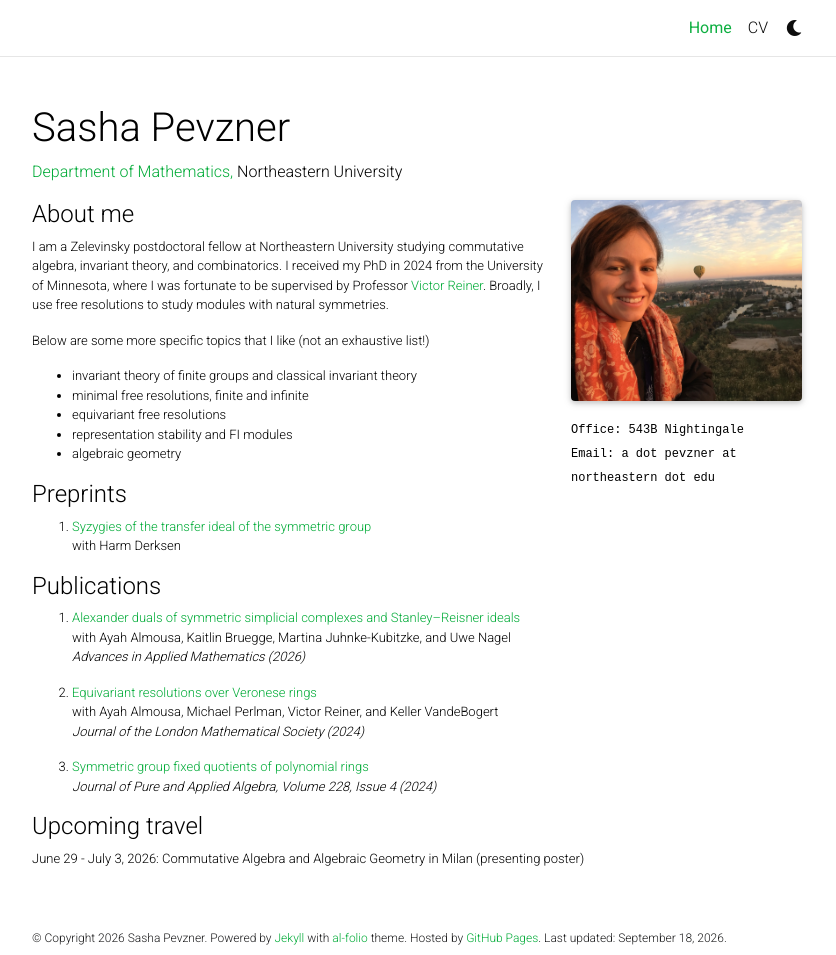
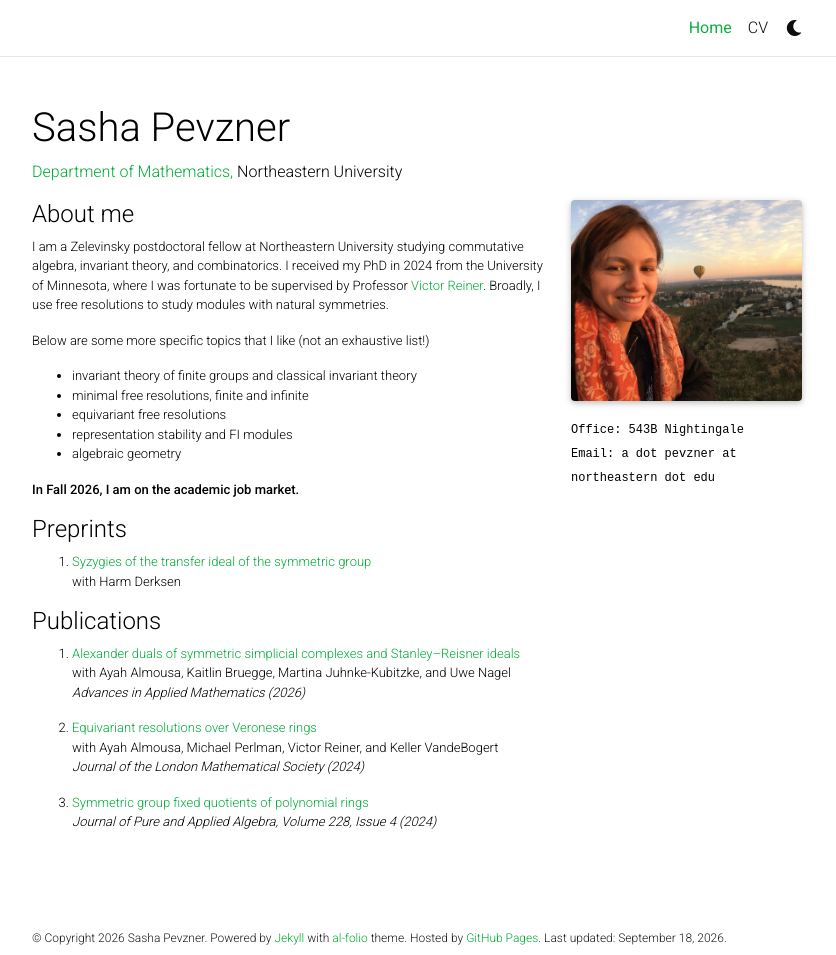
Before and after one commit to sashapevzner/sashapevzner.github.io, a Jekyll site: the page built from _pages/about.md, in a window 1280 px wide and 955 px high. Shown: the whole window, without its empty margins (223-1059 px from the left). Built offline with Jekyll 4.4.1, drawn with Linux system fonts in a browser that asks for light colours; full-size pictures stand in for the smaller copies a plugin makes; comment, search, counter and statistics services are not loaded; a style sheet for code colours, icons or effects is not loaded.

Commit message:
Update about.md

```diff
--- a/_pages/about.md
+++ b/_pages/about.md
@@ -28,6 +28,8 @@ Below are some more specific topics that I like (not an exhaustive list!)
   * representation stability and FI modules
   * algebraic geometry
 
+**In Fall 2026, I am on the academic job market.**
+
 #### Preprints
 
 1. [Syzygies of the transfer ideal of the symmetric group](https://arxiv.org/abs/2604.27341)
@@ -45,7 +47,3 @@ with Ayah Almousa, Michael Perlman, Victor Reiner, and Keller VandeBogert <br>
 
 4. [Symmetric group fixed quotients of polynomial rings](https://arxiv.org/abs/2301.13377) <br>
 *Journal of Pure and Applied Algebra, Volume 228, Issue 4 (2024)*
-
-#### Upcoming travel
-
-June 29 - July 3, 2026: Commutative Algebra and Algebraic Geometry in Milan (presenting poster)
```
